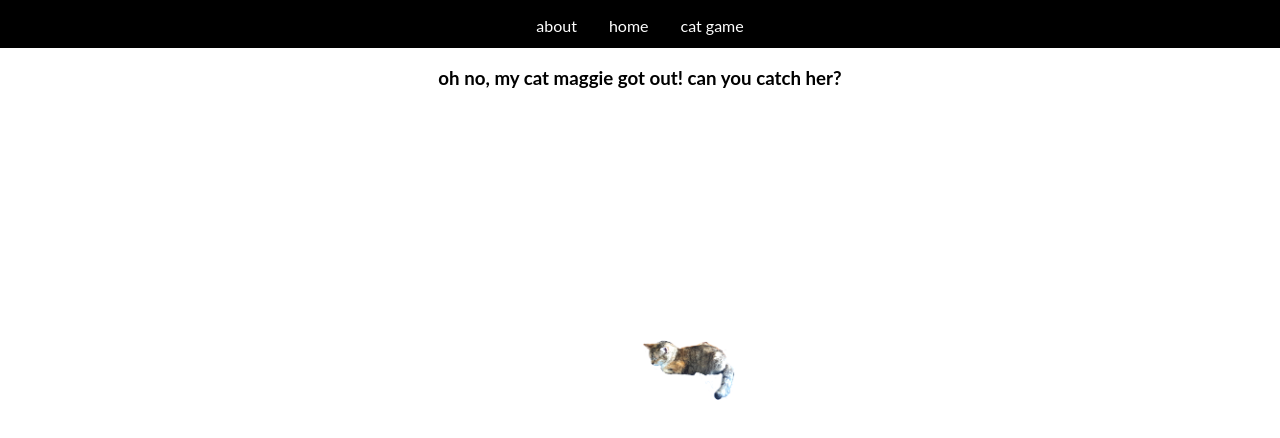
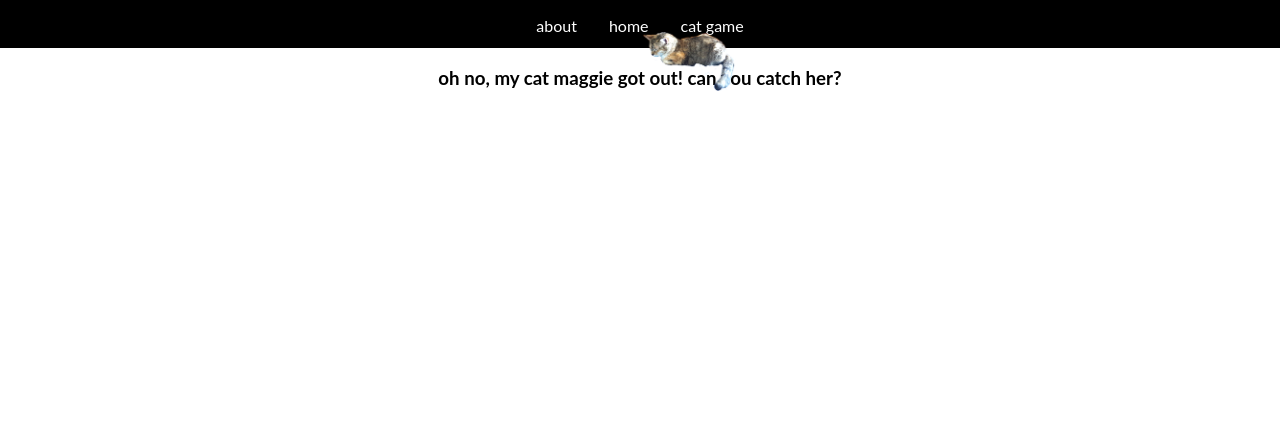
Before and after one commit to animate-object/alex-prinsen-dot-com, a React app: page /maggie in a window 1280 px wide. Shown: the top 438 px of the page. Built offline with nearby package versions, Linux system fonts and the light colour scheme; the HTML template or start-up script is replaced by a standard one.

Commit message:
move stuff out of global css if it doesn't need to be there

```diff
--- /dev/null
+++ b/src/components/app/App.css
@@ -0,0 +1,3 @@
+.content-container {
+    height: 80vh
+}
--- a/src/components/app/App.jsx
+++ b/src/components/app/App.jsx
@@ -3,6 +3,7 @@ import ReactDOM from 'react-dom';
 import Splash from '../splash/Splash.jsx';
 import Maggie from '../maggie/Maggie.jsx';
 import About from '../about/About.jsx';
+import './App.css';
 import { HashRouter, Route, Switch } from 'react-router-dom';
 
 
--- a/src/index.css
+++ b/src/index.css
@@ -2,7 +2,3 @@ html, body {
     margin: 0;
     font-family: 'Lato', arial, sans-serif;
 }
-
-#app>div>main {
-    height: 80vh;
-}
```
